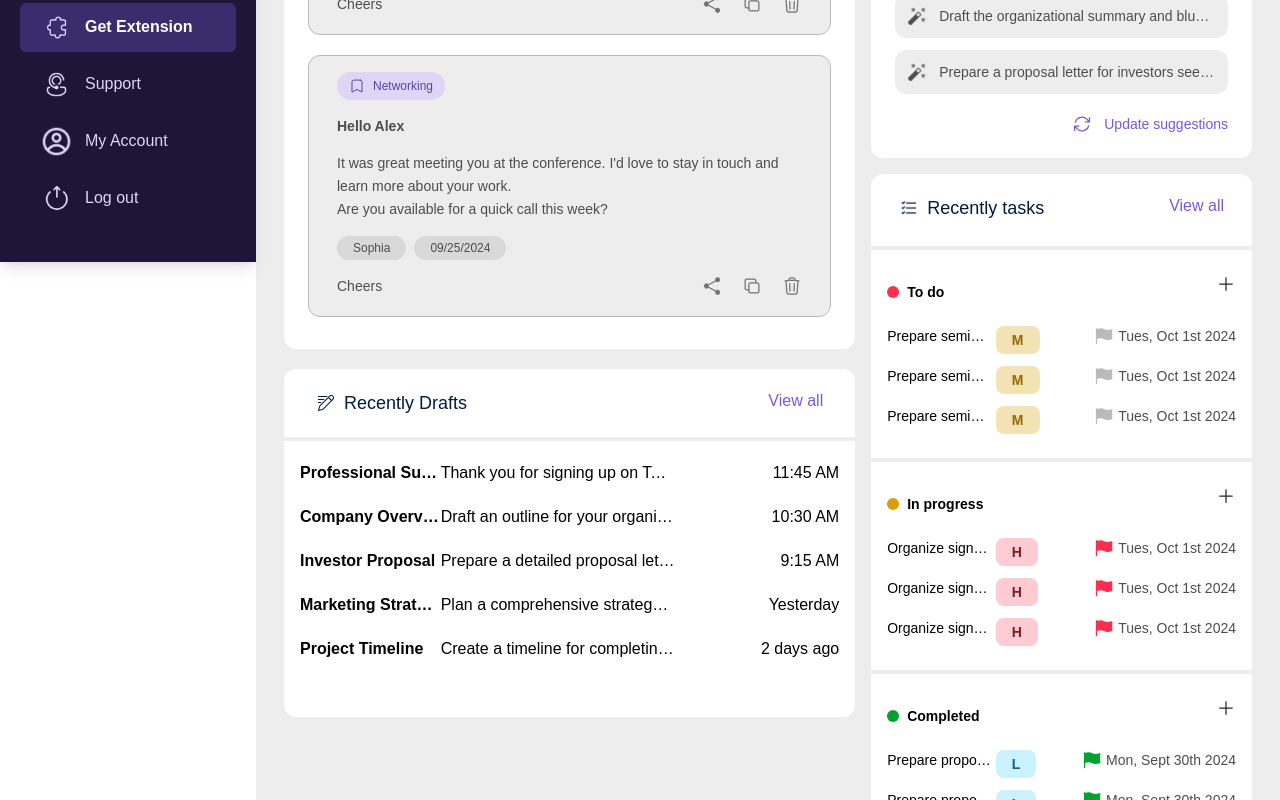
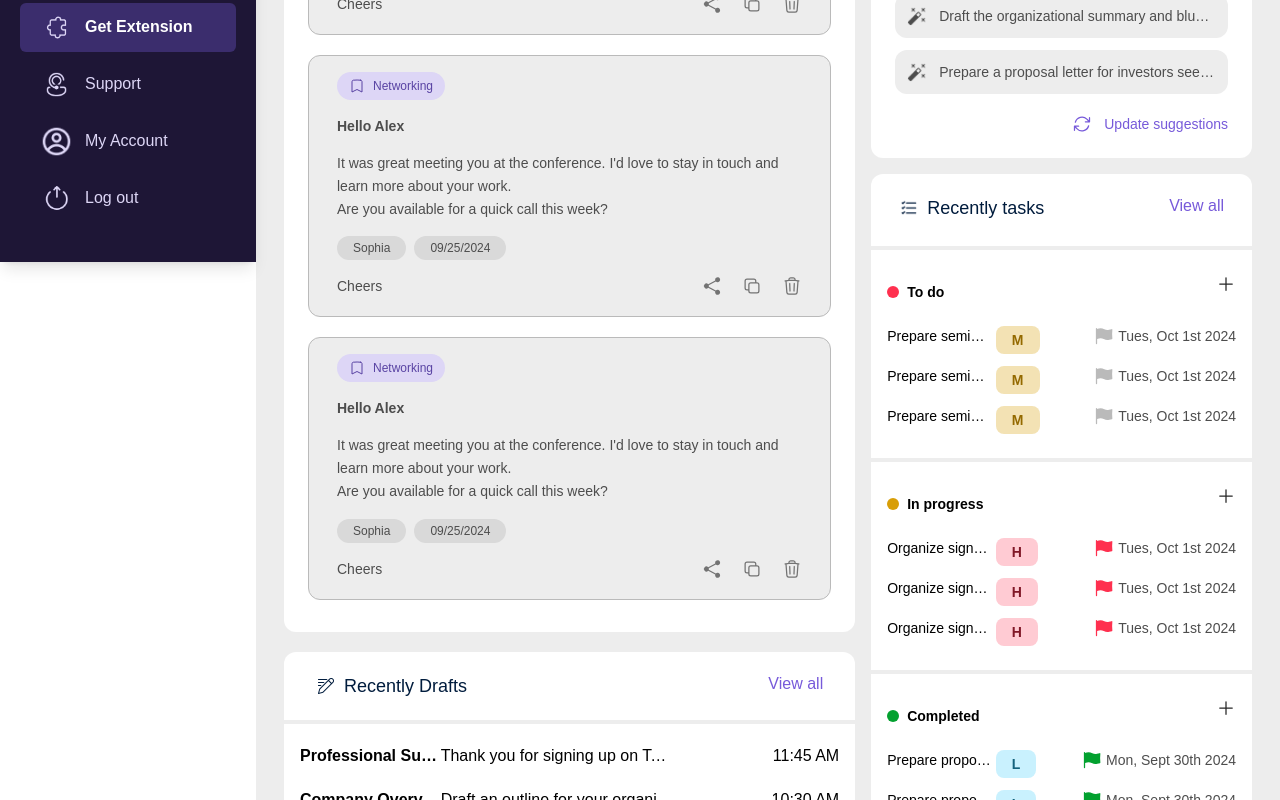
Before and after one commit to jude-create/Telygence, a Next.js app: page / in a window 1280 px wide. Shown: the part 538-1338 px from the top of the page. Built offline with nearby package versions, Linux system fonts and the light colour scheme.

Commit message:
updates-5

```diff
--- a/app/components/RecentTemplates.jsx
+++ b/app/components/RecentTemplates.jsx
@@ -17,6 +17,13 @@ const RECENT_TEMPLATES = [
   },
   {
     id: 2,
+    tag: "Networking",
+    title: "Hello Alex",
+    message: `It was great meeting you at the conference. I'd love to stay in touch and learn more about your work.\nAre you available for a quick call this week?`,
+    meta: { author: "Sophia", date: "09/25/2024" },
+  },
+   {
+    id: 3,
     tag: "Networking",
     title: "Hello Alex",
     message: `It was great meeting you at the conference. I'd love to stay in touch and learn more about your work.\nAre you available for a quick call this week?`,
--- a/app/page.jsx
+++ b/app/page.jsx
@@ -1,7 +1,7 @@
 "use client";
 import Image from "next/image";
 import { PlusIcon } from "@heroicons/react/24/solid";
-import RecentTemplates from "./components/RecentTemplates";   // ← renamed widget
+import RecentTemplates from "./components/RecentTemplates";
 import Suggestion from "./components/Suggestion";
 import { RecentDraft } from "./components/RecentDraft";
 import RecentTask from "./components/RecentTask";
@@ -19,7 +19,7 @@ export default function Home() {
         {/* Top bar */}
         <div className="flex flex-col sm:flex-row gap-3 w-full">
           <div className="w-full sm:w-[60%] flex justify-between px-5 md:px-8 items-center h-14 bg-white rounded-xl">
-            <div className="flex items-center gap-2">
+            <div className="flex items-center gap-2 ">
               <p className="text-base md:text-xl font-medium">Welcome, Joey!</p>
               <Image src="/images/hand.png" alt="hand" width={28} height={28} className="w-6 h-6 md:w-7 md:h-7" />
             </div>
@@ -54,7 +54,7 @@ export default function Home() {
         {/* Main content */}
         <div className="flex flex-col lg:flex-row gap-4 w-full mt-4">
           <div className="w-full lg:w-[60%] min-w-0">
-            <RecentTemplates />    {/* ← was TemplateCard */}
+            <RecentTemplates />
             <RecentDraft />
           </div>
           <div className="w-full lg:w-[40%] min-w-0">
```
